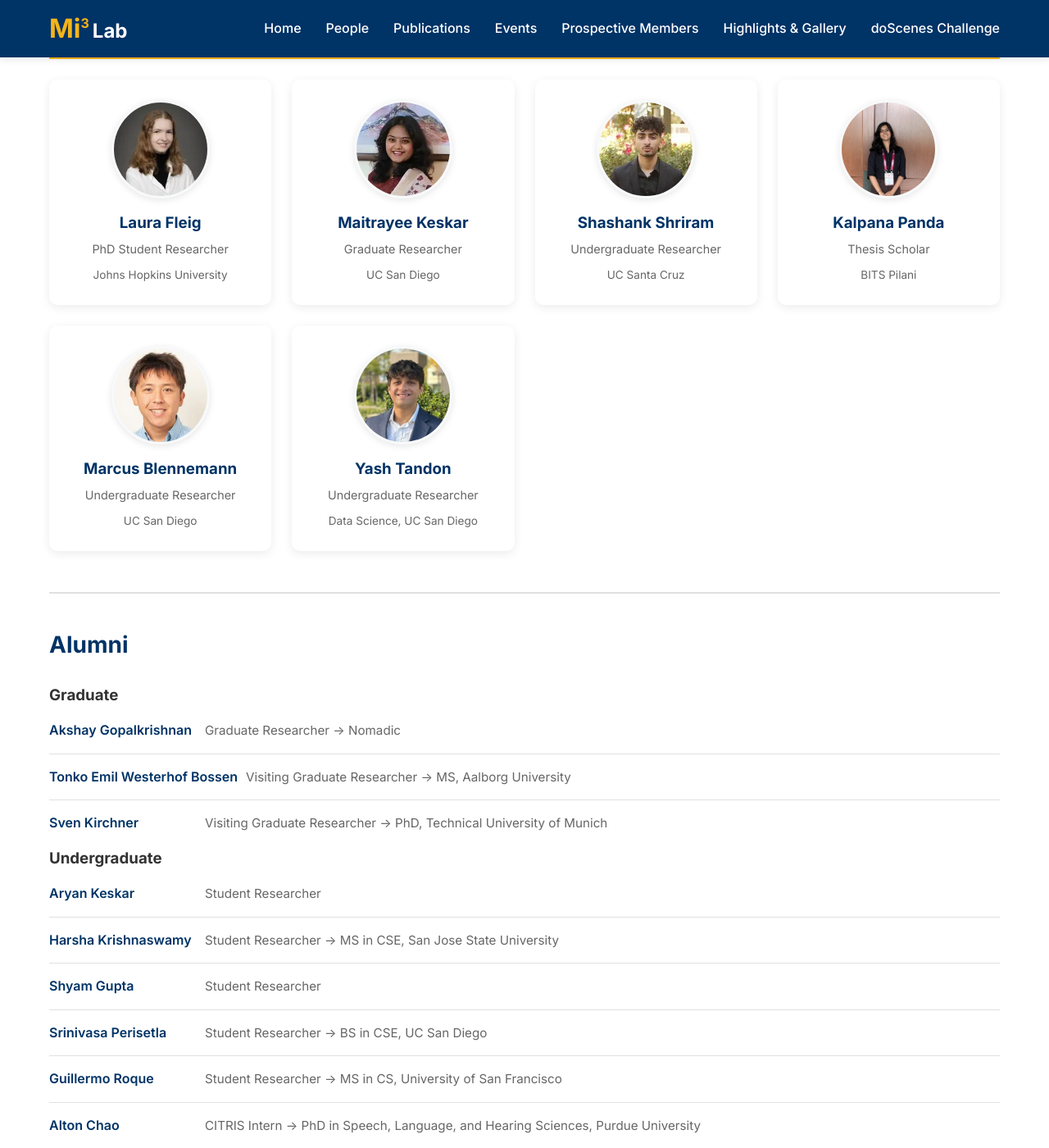
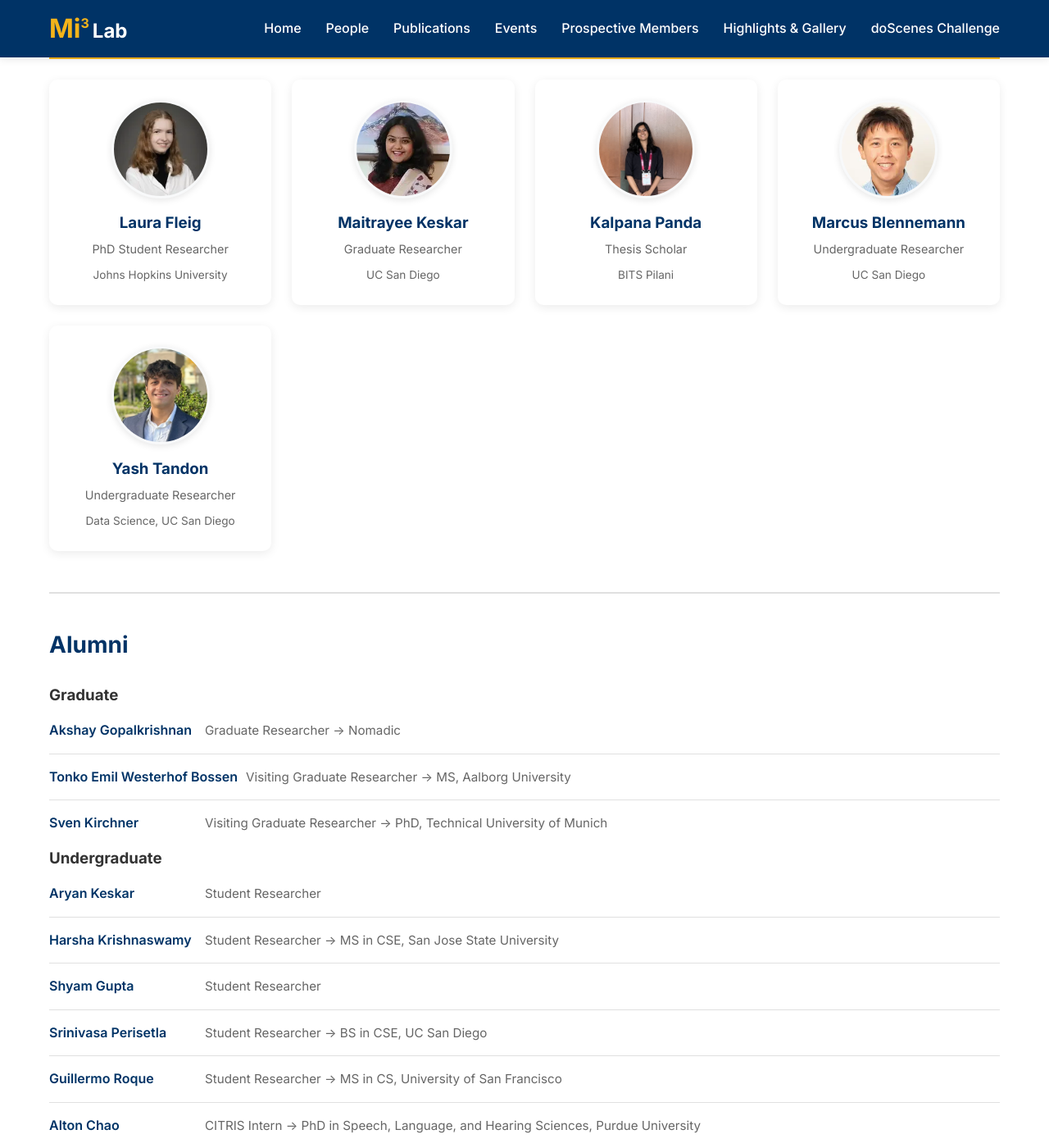
Before and after one commit to Mi3-Lab/mi3-lab.github.io, a Jekyll site: the page built from people.html, in a window 1280 px wide and 1400 px high, scrolled down 2249 px. Shown: the whole window at 82% size. Built offline with Jekyll 4.4.1, drawn with Linux system fonts in a browser that asks for light colours; some of the changed text lies outside the part shown.

Commit message:
People: move Shashank Shriram to Alumni
Shashank completed his affiliated researcher role and has moved to UC Santa Cruz.

Co-Authored-By: Claude Sonnet 4.6 <noreply@anthropic.com>

```diff
--- a/people.html
+++ b/people.html
@@ -143,13 +143,6 @@ title: People
       </div>
 
       <div class="person-card">
-        <img src="/assets/images/people/shashank.webp" alt="Shashank Shriram" class="person-avatar">
-        <h3>Shashank Shriram</h3>
-        <p class="role">Undergraduate Researcher</p>
-        <p class="affiliation">UC Santa Cruz</p>
-      </div>
-
-      <div class="person-card">
         <img src="/assets/images/people/kalpana.jpeg" alt="Kalpana Panda" class="person-avatar">
         <h3>Kalpana Panda</h3>
         <p class="role">Thesis Scholar</p>
@@ -229,6 +222,10 @@ title: People
         <span class="alumni-name">Kobe Kimoto-Ross</span>
         <span class="alumni-details">Undergraduate Researcher</span>
       </li>
+      <li>
+        <span class="alumni-name">Shashank Shriram</span>
+        <span class="alumni-details">Undergraduate Researcher &rarr; UC Santa Cruz</span>
+      </li>
     </ul>
   </div>
 </div>
```
